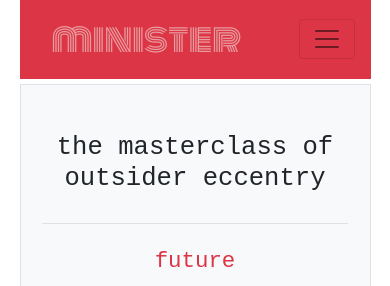
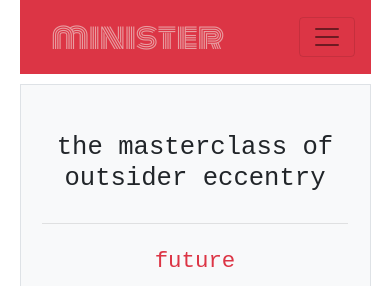
Before and after one commit to steinberggit/minister, a website: page index.html in a window 390 px wide. Shown: the top 286 px of the page. Drawn offline with nearby package versions, Linux system fonts and the light colour scheme.

Commit message:
Change mobile style

```diff
--- a/css/style.css
+++ b/css/style.css
@@ -71,7 +71,7 @@ h2::before {
     margin-top: 24%;
   }
   #logo {
-    font-size: 2.2rem;
+    font-size: 2rem;
   }
   #beckett.card {
     max-width: 80%;
```
